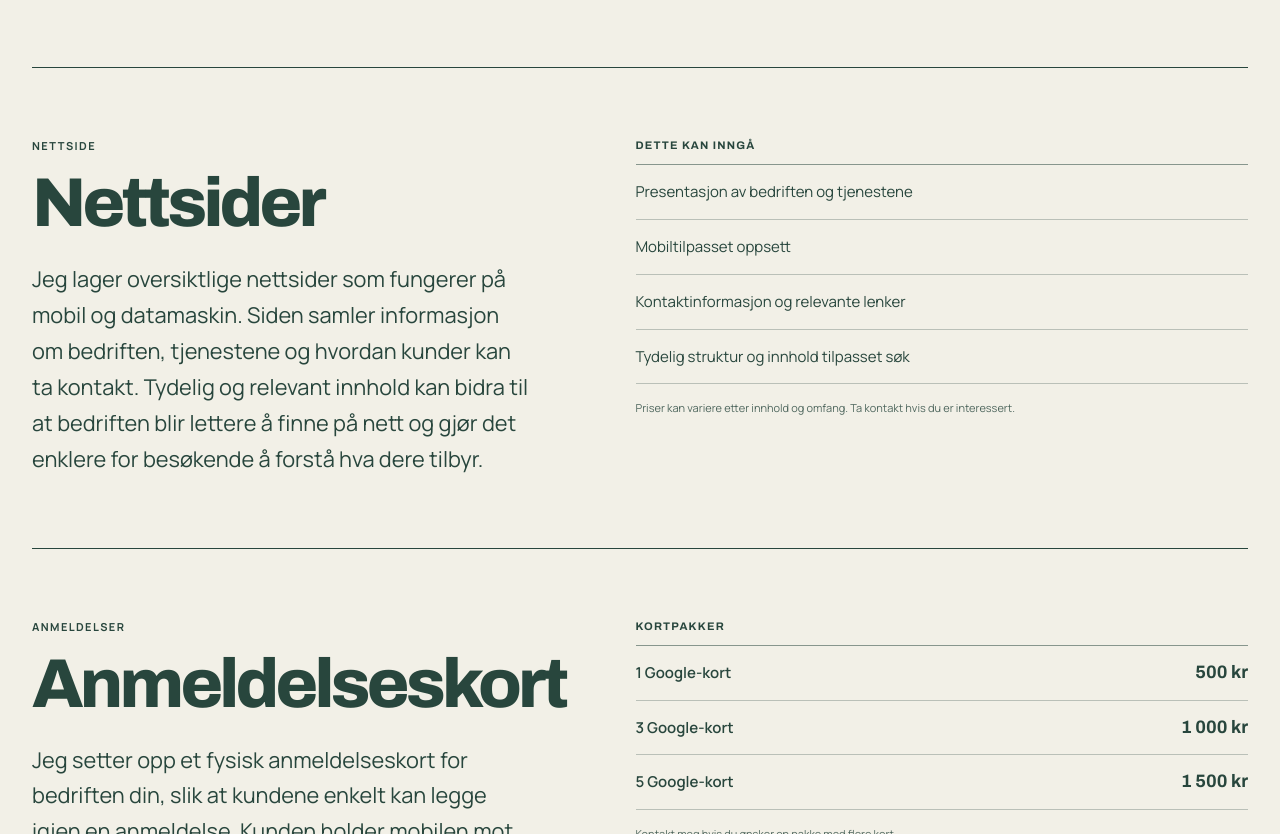
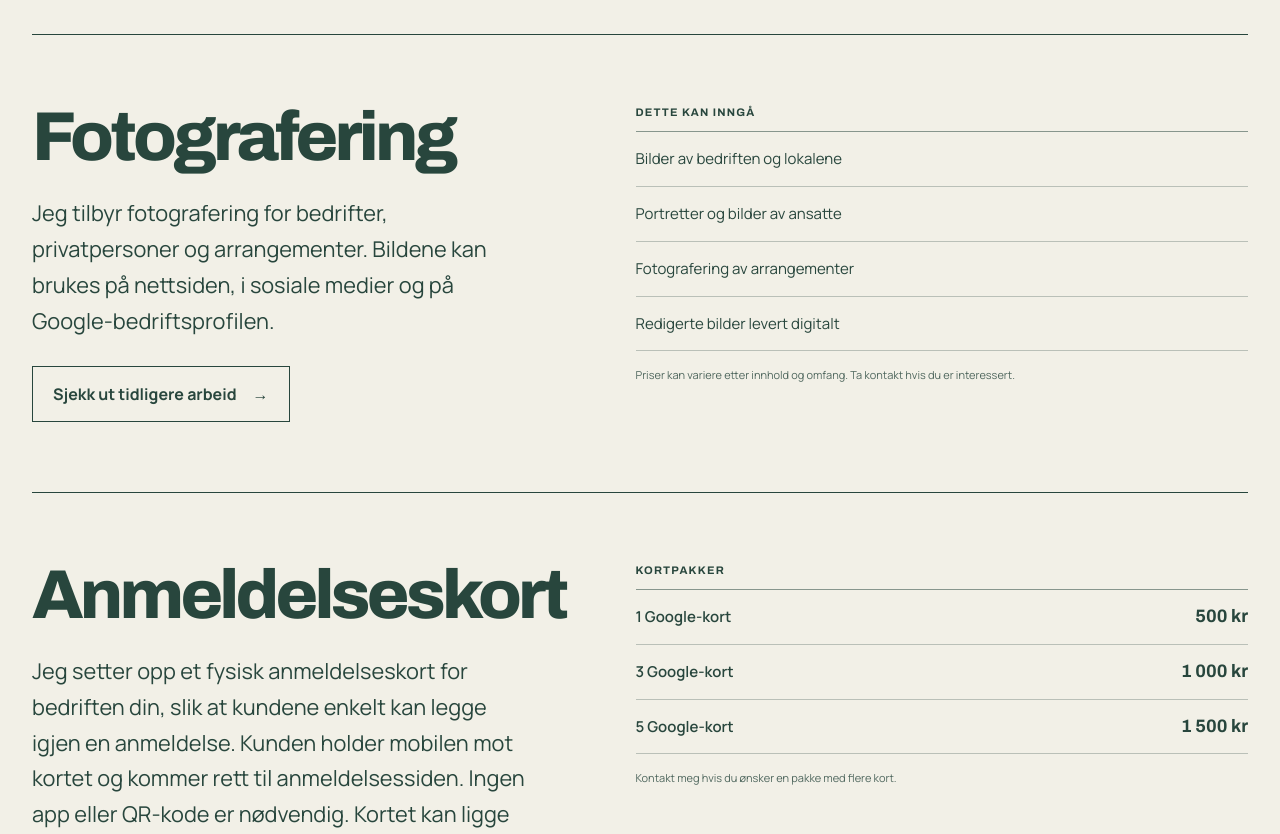
Before and after one commit to hakonsoerli/hakon-sorli-nettside, a plain HTML site: page tjenester.html in a window 1280 px wide. Shown: the part 964-1798 px from the top of the page. Drawn offline with Linux system fonts and the light colour scheme.

Commit message:
Add files via upload
Oppdatert tjenester og sosiale medier

```diff
--- a/tjenester.html
+++ b/tjenester.html
@@ -44,6 +44,10 @@
     .profile-detail{grid-template-columns:minmax(0,.9fr) minmax(0,1.1fr);gap:clamp(40px,8vw,110px)}
     .profile-intro .detail-heading{position:static}
     .profile-description{max-width:500px;margin:26px 0 0;font-size:clamp(18px,1.7vw,22px);line-height:1.65}
+    .portfolio-link{display:inline-flex;align-items:center;gap:16px;margin-top:26px;padding:16px 20px;border:1px solid var(--green);font-weight:700;transition:transform .2s ease}
+    .portfolio-link:hover{transform:scale(1.03);text-decoration:none}
+    .portfolio-link:focus-visible{outline:2px solid var(--green);outline-offset:4px}
+    @media(prefers-reduced-motion:reduce){.portfolio-link{transition:none}.portfolio-link:hover{transform:none}}
     .profile-pricing{max-width:720px}
     .price-group+.price-group{margin-top:30px}
     .price-group-title{margin:0;padding:0 0 12px;border-bottom:1px solid rgba(40,70,61,.52);font:700 11px/1.3 var(--heading);letter-spacing:1.2px;text-transform:uppercase}
@@ -91,7 +95,7 @@
     <div class="wrap details">
       <section class="detail profile-detail" id="bedriftsprofil" aria-labelledby="profile-title">
         <div class="profile-intro">
-          <div class="detail-heading"><p class="eyebrow">Google</p><h2 id="profile-title">Google-bedriftsprofil</h2></div>
+          <div class="detail-heading"><h2 id="profile-title">Google-bedriftsprofil</h2></div>
           <p class="profile-description">Jeg hjelper din bedrift med å sette opp eller forbedre Google-bedriftsprofilen, slik at bedriften presenteres tydelig og informasjonen er oppdatert. En ryddig profil gjør det enklere for kunder å se hva du tilbyr og hvordan de kan ta kontakt.</p>
         </div>
         <div class="profile-pricing" aria-label="Priser for Google-bedriftsprofil">
@@ -108,22 +112,23 @@
           <p class="price-note">Foretaket er ikke registrert i Merverdiavgiftsregisteret. Det beregnes derfor ikke merverdiavgift.</p>
         </div>
       </section>
-      <section class="detail profile-detail" id="nettsider" aria-labelledby="websites-title">
+      <section class="detail profile-detail" id="fotografering" aria-labelledby="photography-title">
         <div class="profile-intro">
-          <div class="detail-heading"><p class="eyebrow">Nettside</p><h2 id="websites-title">Nettsider</h2></div>
-          <p class="profile-description">Jeg lager oversiktlige nettsider som fungerer på mobil og datamaskin. Siden samler informasjon om bedriften, tjenestene og hvordan kunder kan ta kontakt. Tydelig og relevant innhold kan bidra til at bedriften blir lettere å finne på nett og gjør det enklere for besøkende å forstå hva dere tilbyr.</p>
+          <div class="detail-heading"><h2 id="photography-title">Fotografering</h2></div>
+          <p class="profile-description">Jeg tilbyr fotografering for bedrifter, privatpersoner og arrangementer. Bildene kan brukes på nettsiden, i sosiale medier og på Google-bedriftsprofilen.</p>
+          <a class="portfolio-link" href="index.html#sosiale-medier">Sjekk ut tidligere arbeid <span aria-hidden="true">→</span></a>
         </div>
-        <div class="profile-pricing" aria-label="Dette kan inngå i en nettside">
+        <div class="profile-pricing" aria-label="Dette kan inngå i et fotooppdrag">
           <div class="price-group">
             <h3 class="price-group-title">Dette kan inngå</h3>
-            <ul class="website-includes"><li>Presentasjon av bedriften og tjenestene</li><li>Mobiltilpasset oppsett</li><li>Kontaktinformasjon og relevante lenker</li><li>Tydelig struktur og innhold tilpasset søk</li></ul>
+            <ul class="website-includes"><li>Bilder av bedriften og lokalene</li><li>Portretter og bilder av ansatte</li><li>Fotografering av arrangementer</li><li>Redigerte bilder levert digitalt</li></ul>
           </div>
           <p class="price-note">Priser kan variere etter innhold og omfang. Ta kontakt hvis du er interessert.</p>
         </div>
       </section>
       <section class="detail profile-detail" id="anmeldelseskort" aria-labelledby="cards-title">
         <div class="profile-intro">
-          <div class="detail-heading"><p class="eyebrow">Anmeldelser</p><h2 id="cards-title">Anmeldelseskort</h2></div>
+          <div class="detail-heading"><h2 id="cards-title">Anmeldelseskort</h2></div>
           <p class="profile-description">Jeg setter opp et fysisk anmeldelseskort for bedriften din, slik at kundene enkelt kan legge igjen en anmeldelse. Kunden holder mobilen mot kortet og kommer rett til anmeldelsessiden. Ingen app eller QR-kode er nødvendig. Kortet kan ligge ved disken eller brukes etter en avtale. Jeg ordner oppsettet og tester lenken. Det er ingen månedlig kostnad, og du trenger ikke å gjøre noe selv.</p>
         </div>
         <div class="profile-pricing" aria-label="Priser for Google-kort">
```
Also changed, not shown: index.html (+3 -4 lines).
